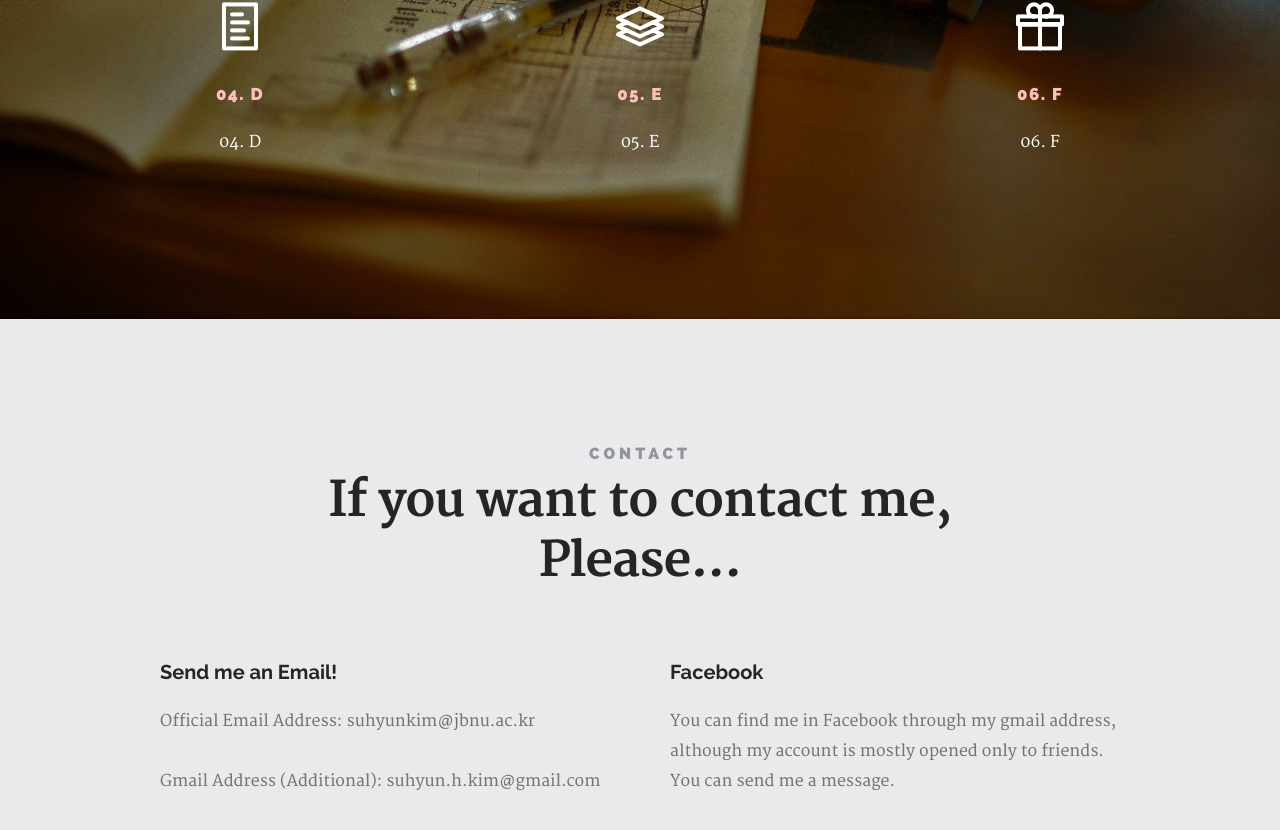
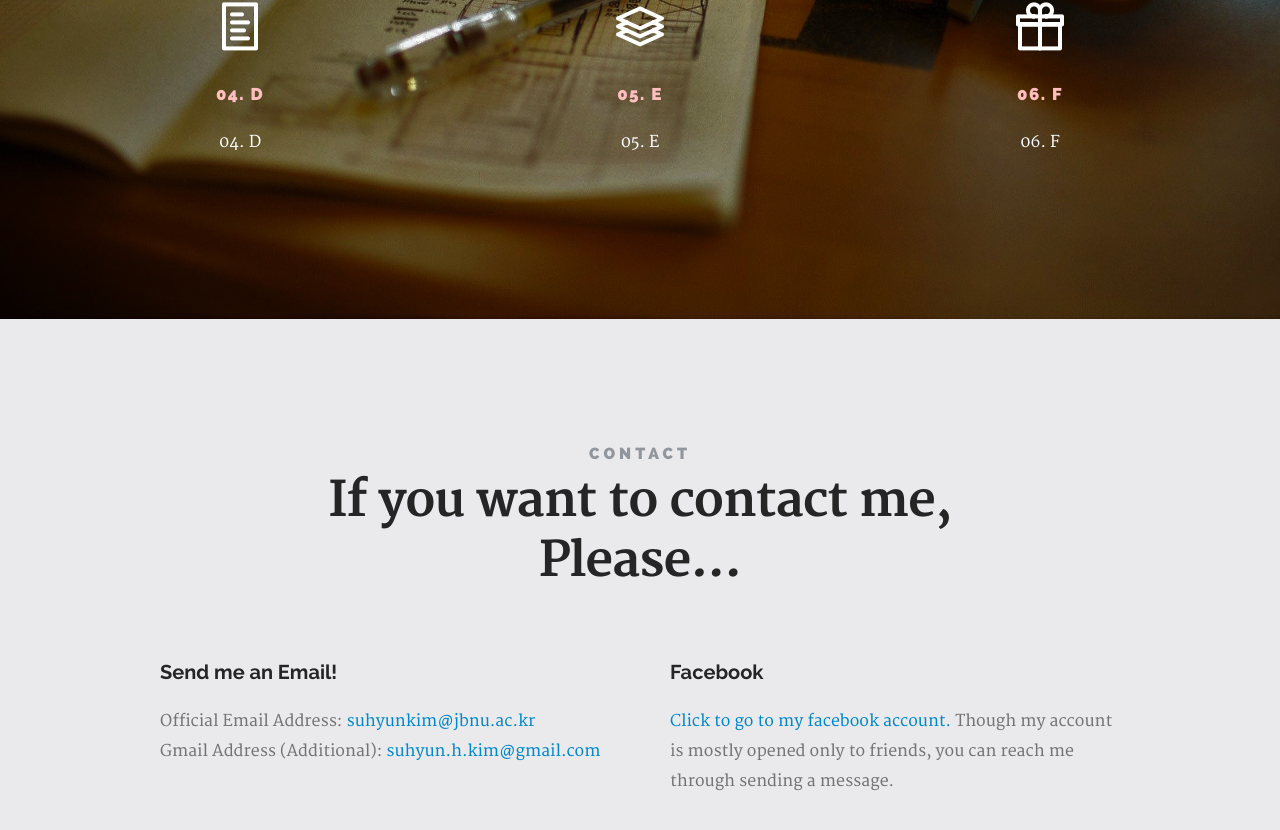
Before and after one commit to SuhyunHannahKim/SuhyunHannahKim.github.io, a plain HTML site: page index.html in a window 1280 px wide. Shown: the part 2526-3356 px from the top of the page. Drawn offline with Linux system fonts and the light colour scheme; files whose address does not match are found by name.

Commit message:
email and SNS link added

```diff
--- a/index.html
+++ b/index.html
@@ -130,8 +130,7 @@
 
 	   			<h5>Education</h5>
 
-                <p>Chonbuk National University, Premedical Course. Currently enrolled. (since March 2016)</p>
-                <p>
+                <p>Chonbuk National University, Premedical Course. Currently enrolled. (since March 2016)<br>
                 Hankuk Academy of Foreign Studies, International Course. Graduated. (Class of 2015)</p>
 
 
@@ -308,8 +307,12 @@
 
    				<h3>Send me an Email! </h3>
 
-   				<p>Official Email Address: suhyunkim@jbnu.ac.kr</p>
-                <p>Gmail Address (Additional): suhyun.h.kim@gmail.com</p>
+   				<p>Official Email Address: <a href="mailto:suhyunkim@jbnu.ac.kr">suhyunkim@jbnu.ac.kr</a>
+                <br>
+                Gmail Address (Additional): <a href="mailto:suhyun.h.kim@gmail.com">suhyun.h.kim@gmail.com</a><br>
+
+                </p>
+
 
    			</div>
 
@@ -317,7 +320,7 @@
 
    				<h3>Facebook</h3>
 
-   				<p> You can find me in Facebook through my gmail address, although my account is mostly opened only to friends. You can send me a message. </p>
+   				<p> <a href="https://www.facebook.com/suhyun.kim.18007218">Click to go to my facebook account. </a> Though my account is mostly opened only to friends, you can reach me through sending a message. </p>
 
     		</div>
 
```
